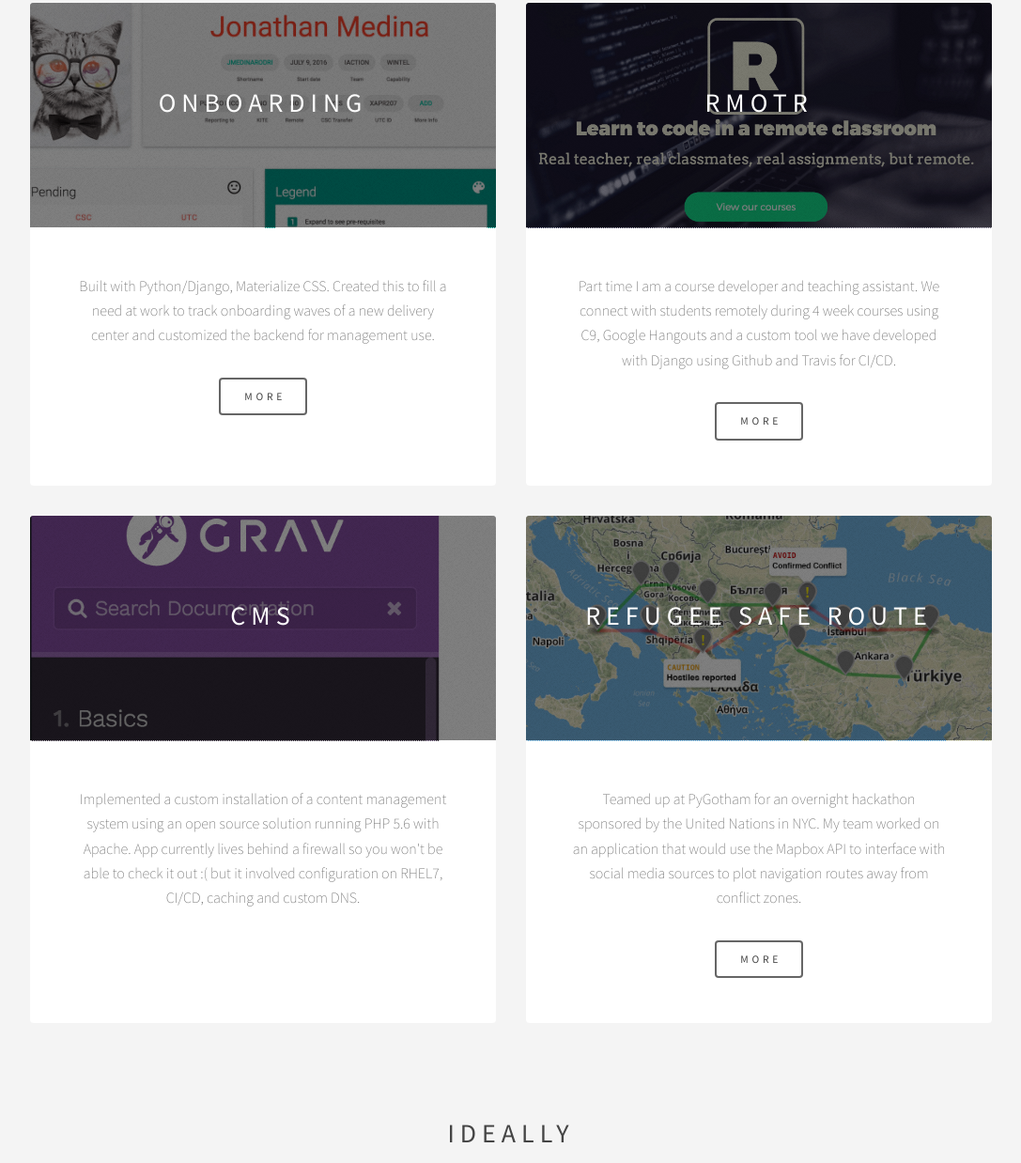
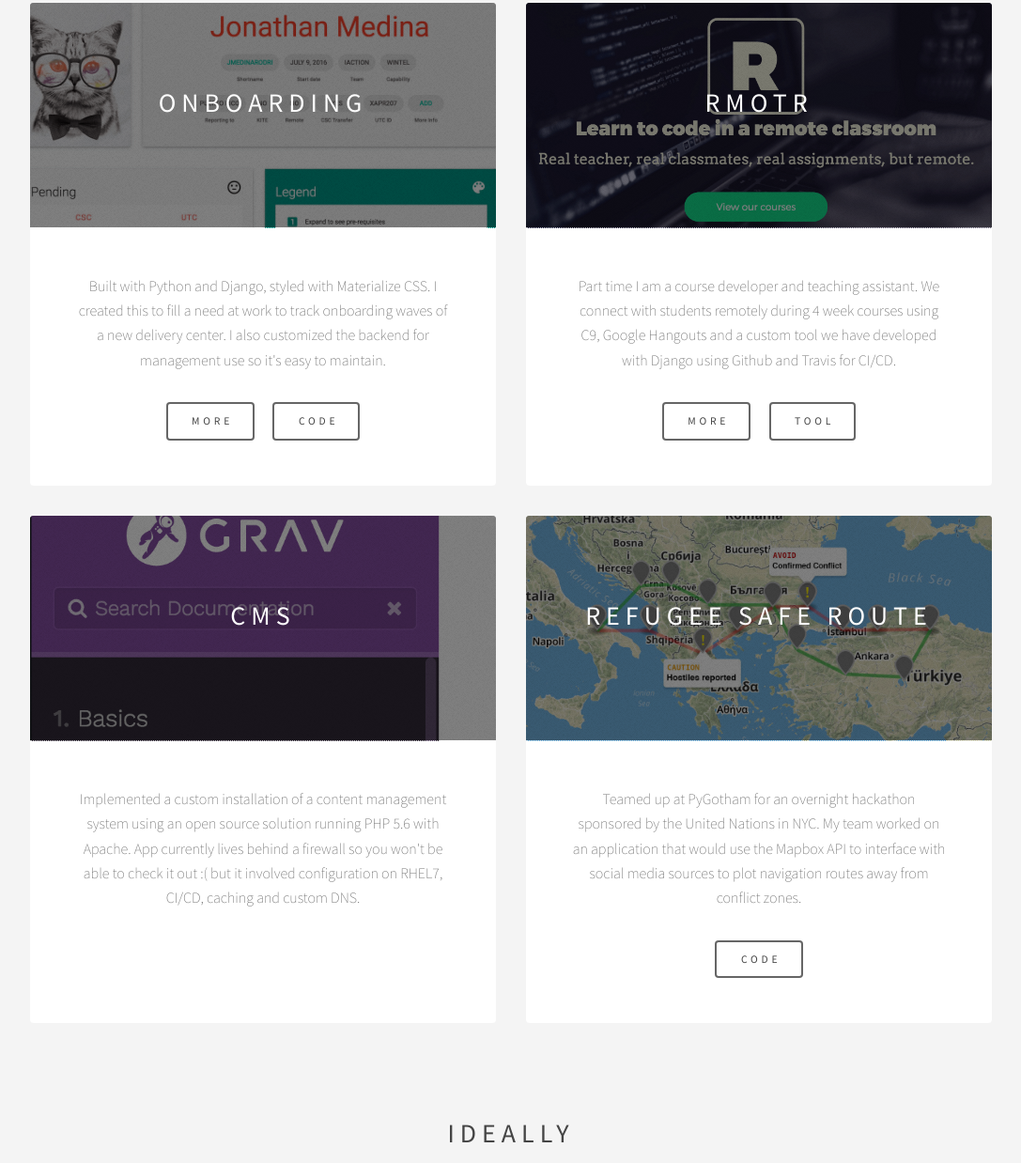
Before and after one commit to rosiecakes/roselovestacos, a website: page app/index.html in a window 1280 px wide. Shown: the part 1221-2459 px from the top of the page at 94% size, without its empty margins (96-1183 px from the left). Drawn offline with Linux system fonts and the light colour scheme.

Commit message:
added some more links

```diff
--- a/app/index.html
+++ b/app/index.html
@@ -39,9 +39,10 @@
                 <a href="http://rosiecakes.pythonanywhere.com/jmedinarodri"><img src="images/pic01.jpg" alt="" /></a>
                 <h2>Onboarding</h2>
               </header>
-              <p>Built with Python/Django, Materialize CSS. Created this to fill a need at work to track onboarding waves of a new delivery center and customized the backend for management use.</p>
+              <p>Built with Python and Django, styled with Materialize CSS. I created this to fill a need at work to track onboarding waves of a new delivery center. I also customized the backend for management use so it's easy to maintain.</p>
               <ul class="actions">
                 <li><a href="http://rosiecakes.pythonanywhere.com" class="button">More</a></li>
+                <li><a href="https://github.com/rosiecakes/studious-sniffle" class="button">Code</a></li>
               </ul>
             </article>
             <article class="item">
@@ -52,6 +53,7 @@
               <p>Part time I am a course developer and teaching assistant. We connect with students remotely during 4 week courses using C9, Google Hangouts and a custom tool we have developed with Django using Github and Travis for CI/CD.</p>
               <ul class="actions">
                 <li><a href="https://rmotr.com/" class="button">More</a></li>
+                <li><a href="http://learn.rmotr.com/python/understanding-unicode-in-python/strings-and-unicode/introduction" class="button">Tool</a></li>
               </ul>
             </article>
             <article class="item">
@@ -68,7 +70,7 @@
               </header>
               <p>Teamed up at PyGotham for an overnight hackathon sponsored by the United Nations in NYC. My team worked on an application that would use the Mapbox API to interface with social media sources to plot navigation routes away from conflict zones.</p>
               <ul class="actions">
-                <li><a href="https://github.com/EricSchles/refugee_safe_route" class="button">More</a></li>
+                <li><a href="https://github.com/EricSchles/refugee_safe_route" class="button">Code</a></li>
               </ul>
             </article>
           </section>
```
